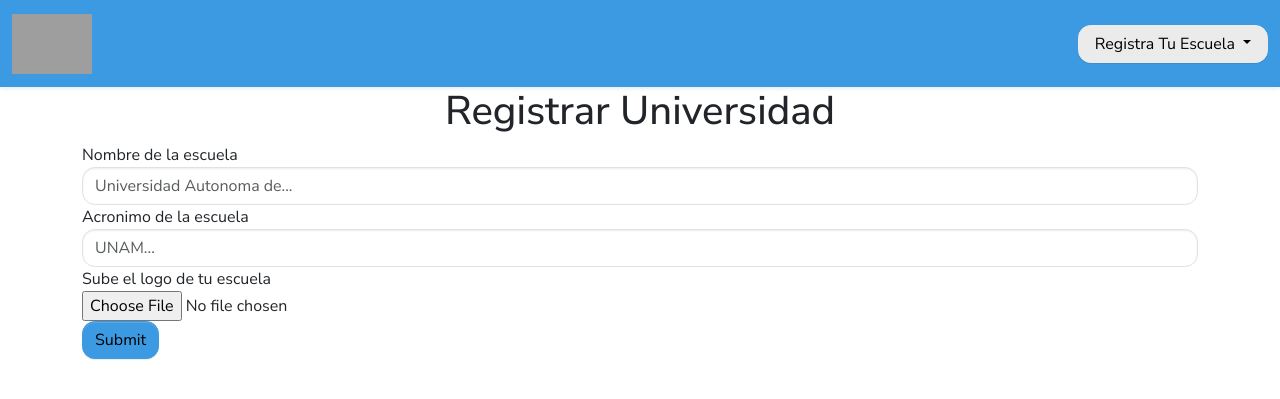
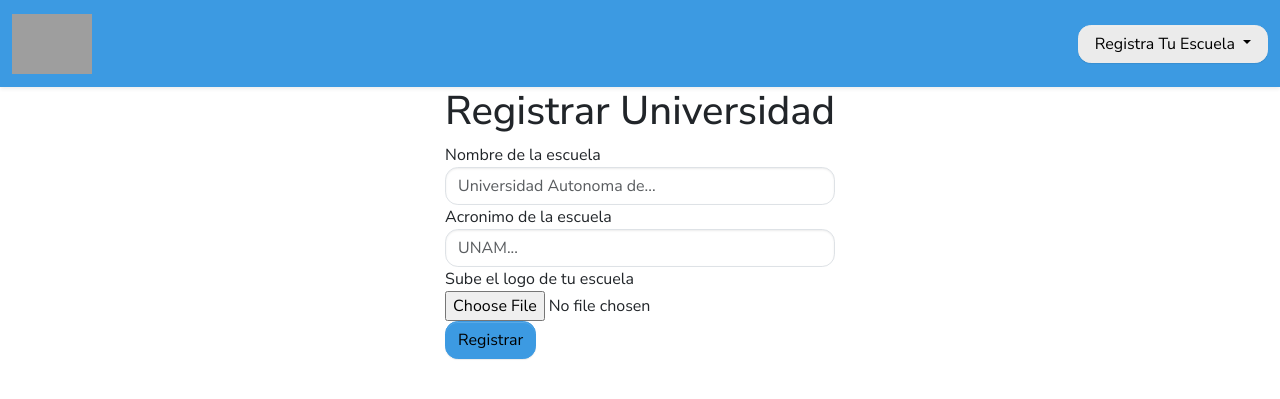
Before and after one commit to Elmaifriend/TeacherScore_Backend, a PHP site: template views/register/register_school.php in a window 1280 px wide. Shown: the top 399 px of the page. Run offline with PHP 8.4, Linux system fonts and the light colour scheme; the template is opened without the code that fills it, so the values that code supplies are empty; some web fonts are replaced; grey boxes are pictures that could not be loaded.

Commit message:
Se empezo a trabajar con el controllador para registrar escuelas

```diff
--- a/includes/config.php
+++ b/includes/config.php
@@ -7,7 +7,7 @@ error_reporting( E_ALL );
 
 require_once __DIR__ . "/../vendor/autoload.php";
 require_once __DIR__ . "/DataBase.php";
-require_once __DIR__ . "/functions.php";
+require_once __DIR__ . "/funciones.php";
 
 $dataBase = DataBase::obtenerConexion();
 
--- a/public/index.php
+++ b/public/index.php
@@ -1,7 +1,7 @@
 <?php
 
 declare( strict_types = 1 );
-require_once __DIR__ . "/../vendor/autoload.php";
+require_once __DIR__ . "/../includes/config.php";
 
 use Controller\PagesController;
 use Slim\Factory\AppFactory;
@@ -30,6 +30,7 @@ $app->get( "/ver/profesor", [PagesController::class, "viewTeacher"] );
 /// Registration pages
 //////////////
 $app->get( "/registrar/escuela", [RegisterController::class, "registerSchool"] );
+$app->post( "/registrar/escuela", [RegisterController::class, "registerSchool"] );
 $app->get( "/registrar/plantel", [RegisterController::class, "registerPlantel"] );
 $app->get( "/registrar/carrera", [RegisterController::class, "registerMajor"] );
 $app->get( "/registrar/materia", [RegisterController::class, "registerSubject"] );
--- a/views/layout.php
+++ b/views/layout.php
@@ -19,11 +19,11 @@
                     <div id="registraTu" class="d-inline-block">Registra Tu Escuela</div>
                 </button>
                 <ul class="dropdown-menu">
-                    <li><a class="dropdown-item text-center" href="/registrar/escuela">Escuela</a></li>
-                    <li><a class="dropdown-item text-center" href="/registrar/plantel">Plantel</a></li>
-                    <li><a class="dropdown-item text-center" href="/registrar/carrera">Carrera</a></li>
-                    <li><a class="dropdown-item text-center" href="/registrar/materia">Materia</a></li>
-                    <li><a class="dropdown-item text-center" href="/registrar/profesor">Profesor</a></li>
+                    <li><a class="dropdown-item text-center" href="/registrar/escuela">Registra tu Escuela</a></li>
+                    <li><a class="dropdown-item text-center" href="/registrar/plantel">Registra tu Plantel</a></li>
+                    <li><a class="dropdown-item text-center" href="/registrar/carrera">Registra tu Carrera</a></li>
+                    <li><a class="dropdown-item text-center" href="/registrar/materia">Registra tu Materia</a></li>
+                    <li><a class="dropdown-item text-center" href="/registrar/profesor">Registra tu Profesor</a></li>
                 </ul>
             </div>
         </div>
--- a/views/register/register_school.php
+++ b/views/register/register_school.php
@@ -1,19 +1,24 @@
-<div class="container-md">
+<div class="container-md d-flex justify-content-center">
+    <div class="d-flex flex-column">
+
         <h1 class="text-center">Registrar Universidad</h1>
-    <form>
+
+        <form method="POST" action="/registrar/escuela" enctype="multipart/form-data">
             <div class="form-group">
-            <label for="exampleInputEmail1">Nombre de la escuela</label>
-            <input type="email" class="form-control" id="exampleInputEmail1" aria-describedby="emailHelp" placeholder="Universidad Autonoma de...">
+                <label for="nombre">Nombre de la escuela</label>
+                <input type="text" class="form-control" id="nombre" placeholder="Universidad Autonoma de..." name="nombre">
             </div>
             <div class="form-group">
-            <label for="exampleInputEmail1">Acronimo de la escuela</label>
-            <input type="email" class="form-control" id="exampleInputEmail1" aria-describedby="emailHelp" placeholder="UNAM...">
+                <label for="acronimo">Acronimo de la escuela</label>
+                <input type="text" class="form-control" id="acronimo" placeholder="UNAM..." name="acronimo">
             </div>
             <div class="form-group">
-            <label class="d-block" for="exampleFormControlFile1">Sube el logo de tu escuela</label>
-            <input type="file" class="form-control-file" id="exampleFormControlFile1">
+                <label class="d-block" for="foto">Sube el logo de tu escuela</label>
+                <input type="file" class="form-control-file" id="foto" name="foto">
             </div>
 
-        <button type="submit" class="btn btn-primary">Submit</button>
+            <button type="submit" class="btn btn-primary">Registrar</button>
         </form>
+
     </div>
+</div>
```
Also changed, not shown: controllers/RegisterController.php (+11 -0 lines), database/TeacherScore.sql (+51 -8 lines), includes/funciones.php (added, +9 -0 lines), models/University.php (added, +41 -0 lines), database/TeacherScore.png (added), database/TeacherScore.svg (deleted), database/TeacherScoreDB.png (deleted), 2 other files. Lines whose indentation alone changed are shown as unchanged.
